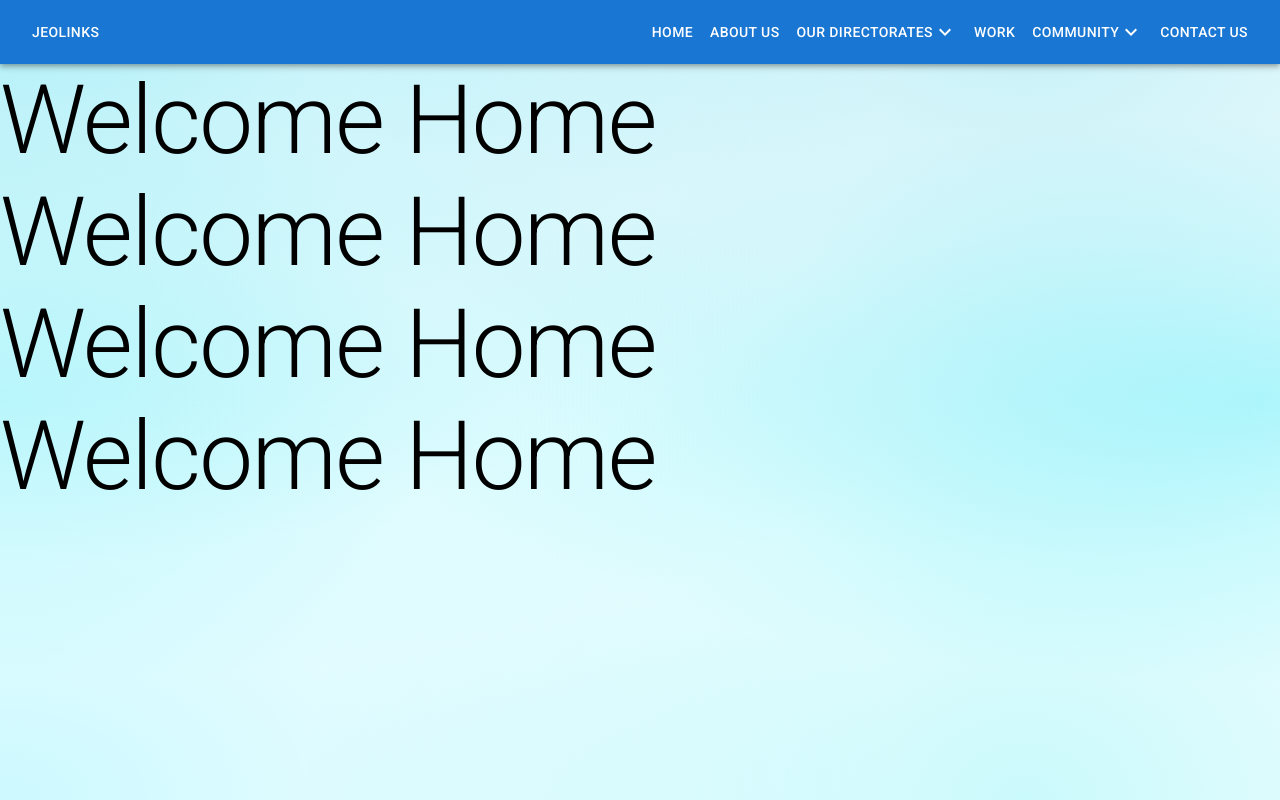
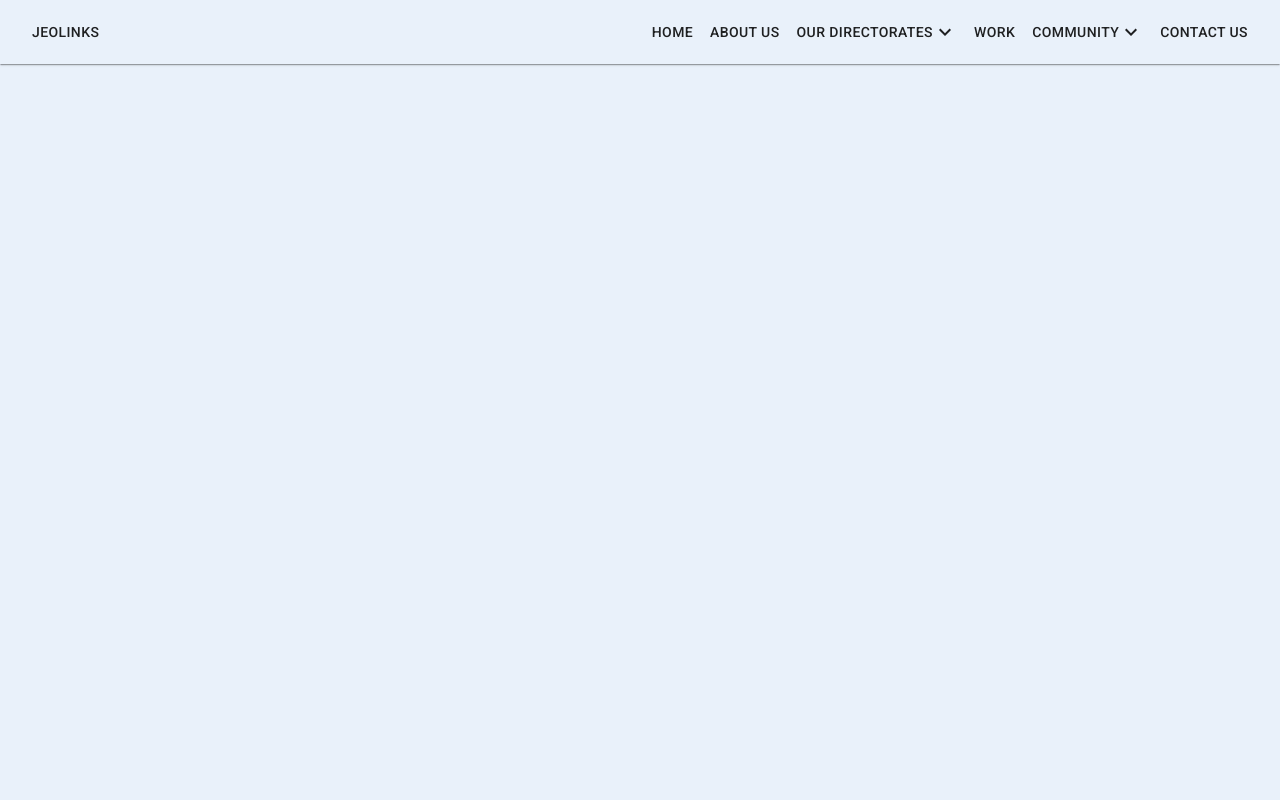
Before and after one commit to Jeolinks2003/Jeolinks, a React (Vite) app in the folder jeolink/: page /routes/Home in a window 1280 px wide. Built offline with nearby package versions, Linux system fonts and the light colour scheme.

Commit message:
color theme

```diff
--- a/jeolink/src/App.css
+++ b/jeolink/src/App.css
@@ -2,14 +2,5 @@ body{
   width: 100%;
   height: 100vh;
   margin: 0;
-  background-color:hsla(186,0%,100%,1);
-background:
-radial-gradient(at 35% 8%, hsla(191,95%,49%,0.02) 0px, transparent 50%),
-radial-gradient(at 80% 0%, hsla(188,81%,49%,0.25) 0px, transparent 50%),
-radial-gradient(at 0% 50%, hsla(183, 91%, 50%, 0.164) 0px, transparent 50%),
-radial-gradient(at 99% 50%, hsla(184,95%,51%,0.27) 0px, transparent 50%),
-radial-gradient(at 0% 100%, hsla(187, 100%, 50%, 0.199) 0px, transparent 50%),
-radial-gradient(at 80% 100%, hsla(183, 89%, 50%, 0.219) 0px, transparent 50%),
-radial-gradient(at 0% 0%, hsla(187,91%,48%,0.32) 0px, transparent 50%);
-
+  background-color: #E9F1FA;
 }
--- a/jeolink/src/App.jsx
+++ b/jeolink/src/App.jsx
@@ -1,18 +1,28 @@
 import { Outlet } from "react-router-dom";
 import Navbar from "./components/Navbar.jsx";
 import TemporaryDrawer from "./components/Drawer.jsx";
-import Home from "./routes/Home.jsx";
+import { createTheme } from "@mui/material";
+import { ThemeProvider } from "@emotion/react";
 
-
+const theme = createTheme({
+  palette:{
+    primary:{
+      main: '#E9F1FA'
+    },
+    secondary:{
+      main: '#00ABE4'
+    }
+  }
+})
 function App() {
   return (
 
-    <>
+    <ThemeProvider theme={theme}>
     <Navbar/>
     <TemporaryDrawer/>
     <Outlet />
 
-    </>
+    </ThemeProvider>
 
   )
 }
--- a/jeolink/src/components/Navbar.jsx
+++ b/jeolink/src/components/Navbar.jsx
@@ -59,10 +59,10 @@ export default function ButtonAppBar() {
 
 
   return (
-    <Box disableElevation  sx={{ flexGrow: 1, paddingY: '0',
+    <Box sx={{ paddingY: '0',
       display:{xs: 'none', md:'flex'}
     }}>
-      <AppBar position="static" sx={{paddingY: '0'}}>
+      <AppBar  elevation={1} position="static" sx={{paddingY: '0'}}>
         <Toolbar sx={{
         justifyContent: 'space-between',  paddingY: '0',
         }} >
@@ -81,6 +81,7 @@ export default function ButtonAppBar() {
         OUR DIRECTORATES <ExpandMoreIcon/> </Button>
 
         <Menu
+        bgColor={'primary'}
         id="basic-menu"
         anchorEl={anchorEl}
         open={open}
--- a/jeolink/src/routes/Home.jsx
+++ b/jeolink/src/routes/Home.jsx
@@ -3,11 +3,8 @@ import Typography from '@mui/material/Typography'
 
 const Home = () => {
   return (
-    <div>
-    <Typography variant="h1" color="initial">Welcome Home</Typography>
-    <Typography variant="h1" color="initial">Welcome Home</Typography>
-    <Typography variant="h1" color="initial">Welcome Home</Typography>
-    <Typography variant="h1" color="initial">Welcome Home</Typography>
+    <div bgcolor='primary'>
+
     </div>
   )
 }
```
